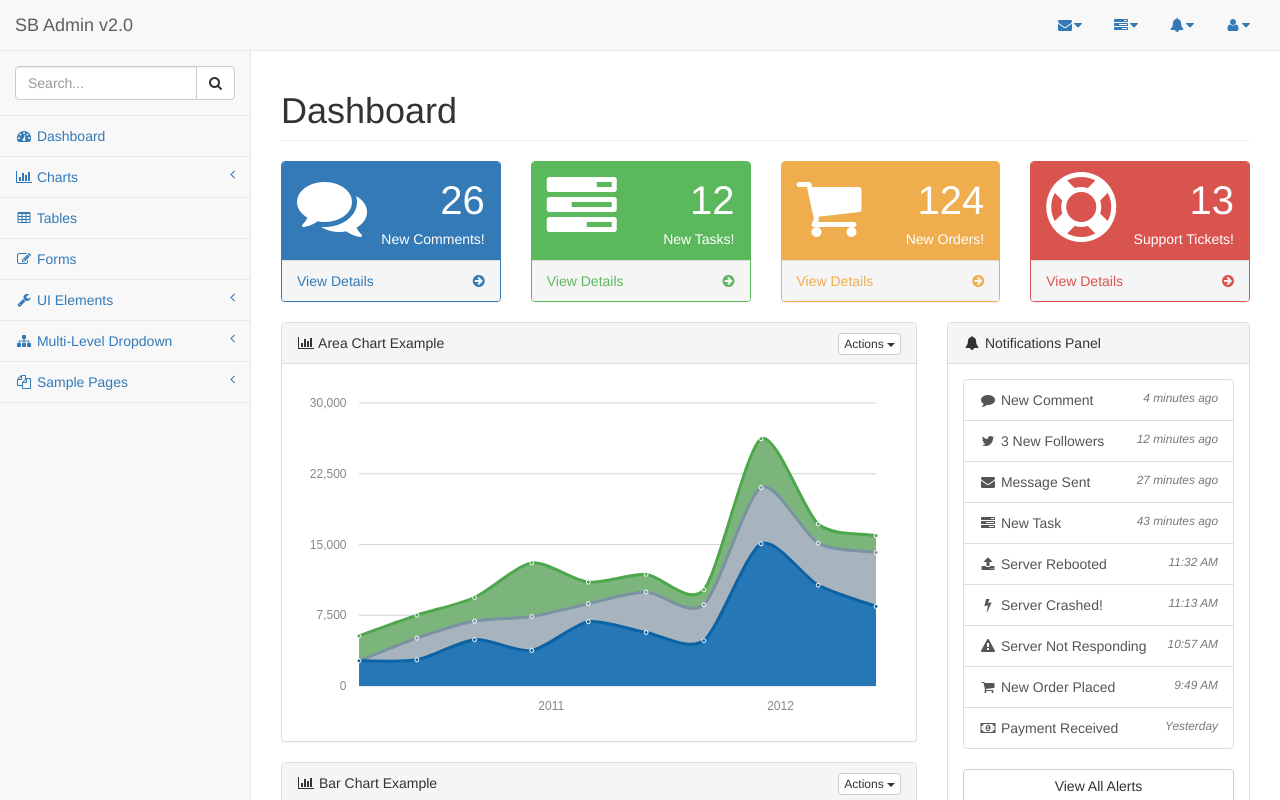
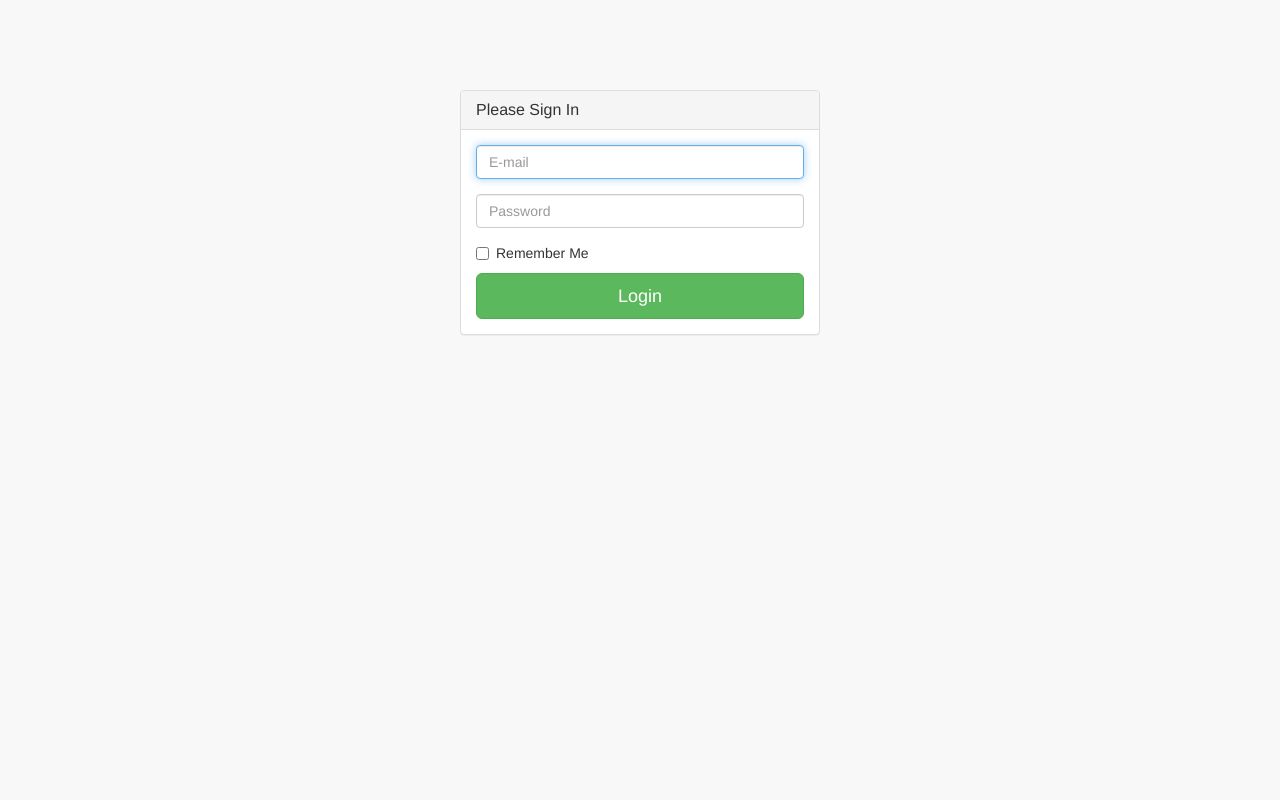
Before and after one commit to sathiyaraj1989/angular-laravel-admin, an Angular app: page /#/login in a window 1280 px wide. Before the commit this address led to /#/. Shown: the top 800 px of the page. Built offline with nearby package versions, Linux system fonts and the light colour scheme.

Commit message:
modified for login

```diff
--- a/src/app/app.component.html
+++ b/src/app/app.component.html
@@ -1,4 +1,4 @@
-<div id="wrapper">
+<div id="wrapper" *ngIf="isLoggedIn">
 
   <!-- Navigation -->
   <nav class="navbar navbar-default navbar-static-top" role="navigation" style="margin-bottom: 0">
@@ -875,3 +875,4 @@
 
 </div>
 <!-- /#wrapper -->
+<router-outlet></router-outlet>
--- a/src/app/app.component.ts
+++ b/src/app/app.component.ts
@@ -1,24 +1,27 @@
 import { Component, OnInit } from '@angular/core';
-import { Router } from '@angular/router';
+import { Router, NavigationEnd } from '@angular/router';
 
 @Component({
   selector: 'app-root',
   templateUrl: './app.component.html',
   styleUrls: ['./app.component.css']
 })
-export class AppComponent {
-  title = 'app';
+export class AppComponent implements OnInit{
 
   constructor(private router: Router) {}
 
   isLoggedIn: boolean = false;
 
+  routerNavigation() {
+
+  }
+
   ngOnInit() {
 
     if(this.isLoggedIn == true) {
+      this.router.navigate([''])
+    } else {
       this.router.navigate(['login'])
-    } else {
-      this.router.navigate(['/'])
     }
   }
 }
--- a/src/app/components/login/login.component.html
+++ b/src/app/components/login/login.component.html
@@ -1 +1,30 @@
-dsdsd
+<div class="container">
+    <div class="row">
+        <div class="col-md-4 col-md-offset-4">
+            <div class="login-panel panel panel-default">
+                <div class="panel-heading">
+                    <h3 class="panel-title">Please Sign In</h3>
+                </div>
+                <div class="panel-body">
+                    <form role="form">
+                        <fieldset>
+                            <div class="form-group">
+                                <input class="form-control" placeholder="E-mail" name="email" type="email" autofocus>
+                            </div>
+                            <div class="form-group">
+                                <input class="form-control" placeholder="Password" name="password" type="password" value="">
+                            </div>
+                            <div class="checkbox">
+                                <label>
+                                    <input name="remember" type="checkbox" value="Remember Me">Remember Me
+                                </label>
+                            </div>
+                            <!-- Change this to a button or input when using this as a form -->
+                            <a href="index.html" class="btn btn-lg btn-success btn-block">Login</a>
+                        </fieldset>
+                    </form>
+                </div>
+            </div>
+        </div>
+    </div>
+</div>
--- a/src/app/components/login/login.component.ts
+++ b/src/app/components/login/login.component.ts
@@ -1,4 +1,5 @@
 import { Component, OnInit } from '@angular/core';
+import { Router} from '@angular/router';
 
 @Component({
   selector: 'app-login',
@@ -7,11 +8,12 @@ import { Component, OnInit } from '@angular/core';
 })
 export class LoginComponent implements OnInit {
 
-  constructor() { }
+  constructor(private router : Router) { }
 
   isLoggedIn: boolean = false;
 
   ngOnInit() {
+
   }
 
 }
```
